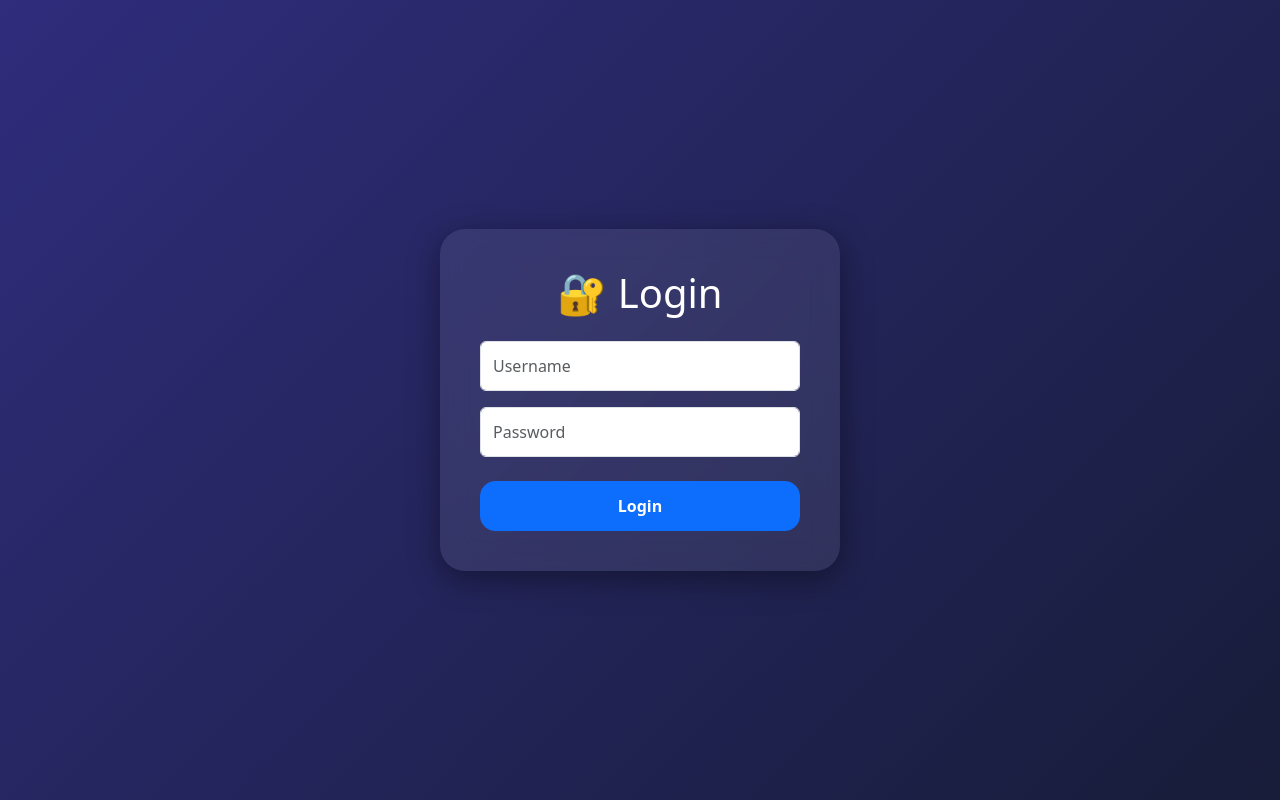
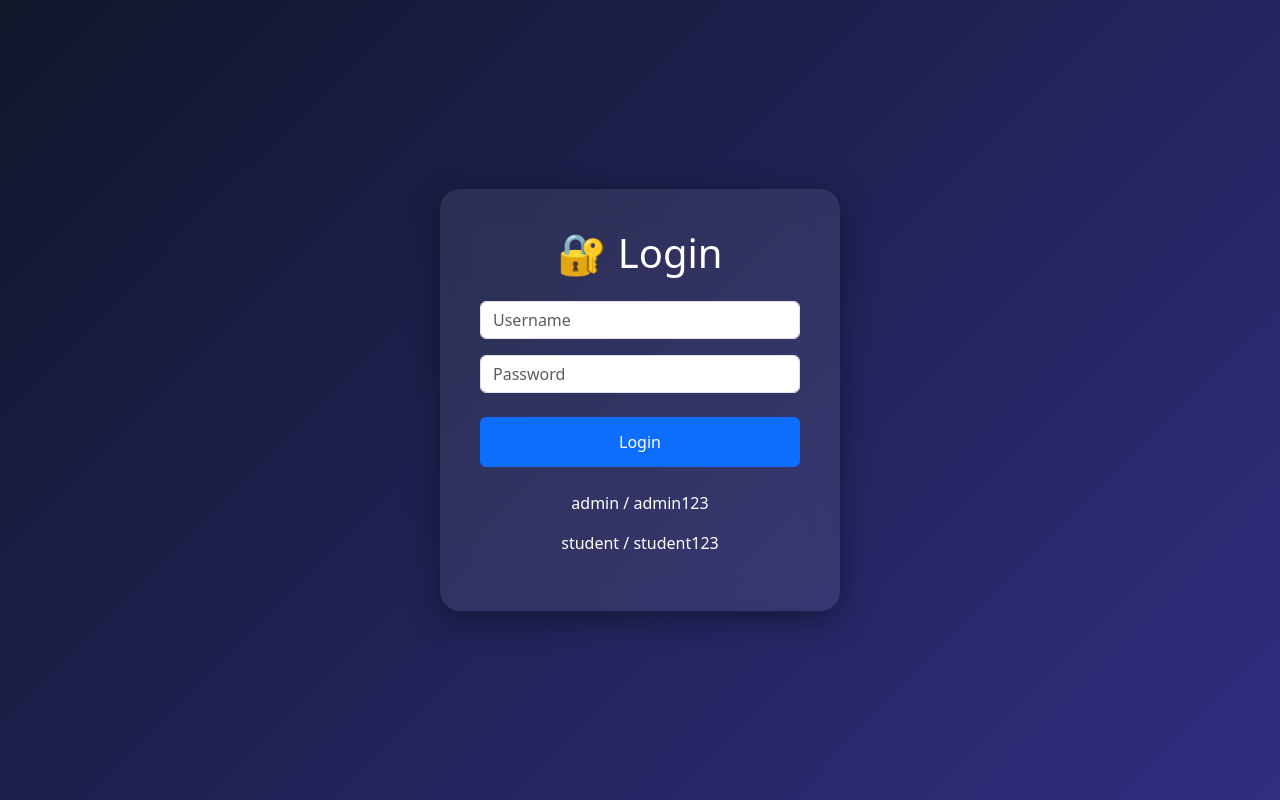
Before and after one commit to lakshya17-K/Library-Managment-, a Flask app: page /login in a window 1280 px wide. Run offline with Flask 3, Linux system fonts and the light colour scheme.

Commit message:
Refactor login.html for improved styling and structure

```diff
--- a/templates/login.html
+++ b/templates/login.html
@@ -13,12 +13,6 @@
 <link href="https://cdn.jsdelivr.net/npm/bootstrap@5.3.3/dist/css/bootstrap.min.css"
       rel="stylesheet">
 
-<link href="https://unpkg.com/aos@2.3.4/dist/aos.css"
-      rel="stylesheet">
-
-<link rel="stylesheet"
-      href="https://cdnjs.cloudflare.com/ajax/libs/font-awesome/6.5.2/css/all.min.css">
-
 <style>
 
 body{
@@ -26,75 +20,40 @@ body{
     min-height:100vh;
 
     display:flex;
+
     justify-content:center;
+
     align-items:center;
 
     background:linear-gradient(
-        -45deg,
+        135deg,
         #0f172a,
-        #111827,
-        #312e81,
-        #1e293b
+        #312e81
     );
 
-    background-size:400% 400%;
-
-    animation:gradientBG 10s ease infinite;
-
-    overflow:hidden;
+    color:white;
 }
 
-@keyframes gradientBG{
-
-    0%{
-        background-position:0% 50%;
-    }
-
-    50%{
-        background-position:100% 50%;
-    }
-
-    100%{
-        background-position:0% 50%;
-    }
-}
-
-.glass{
+.login-box{
 
     width:400px;
+
+    padding:40px;
+
+    border-radius:20px;
 
     background:rgba(255,255,255,0.08);
 
     backdrop-filter:blur(15px);
 
-    border-radius:25px;
-
-    padding:40px;
-
     box-shadow:0 8px 32px rgba(0,0,0,0.4);
-
-    color:white;
 }
 
-input{
-
-    height:50px;
-}
-
-.btn-login{
+button{
 
     height:50px;
 
-    border-radius:15px;
-
-    font-weight:bold;
-
-    transition:0.3s;
-}
-
-.btn-login:hover{
-
-    transform:scale(1.05);
+    border-radius:12px;
 }
 
 </style>
@@ -103,8 +62,7 @@ input{
 
 <body>
 
-<div class="glass"
-     data-aos="zoom-in">
+<div class="login-box">
 
     <h1 class="text-center mb-4">
 
@@ -126,7 +84,8 @@ input{
                class="form-control mb-4"
                required>
 
-        <button class="btn btn-primary w-100 btn-login">
+        <button type="submit"
+                class="btn btn-primary w-100">
 
             Login
 
@@ -134,17 +93,20 @@ input{
 
     </form>
 
+    <div class="mt-4 text-center">
+
+        <p>
+            admin / admin123
+        </p>
+
+        <p>
+            student / student123
+        </p>
+
+    </div>
+
 </div>
 
-<script src="https://unpkg.com/aos@2.3.4/dist/aos.js"></script>
+</body>
 
-<script>
-
-AOS.init({
-    duration:1200
-});
-
-</script>
-
-</body>
 </html>
```
